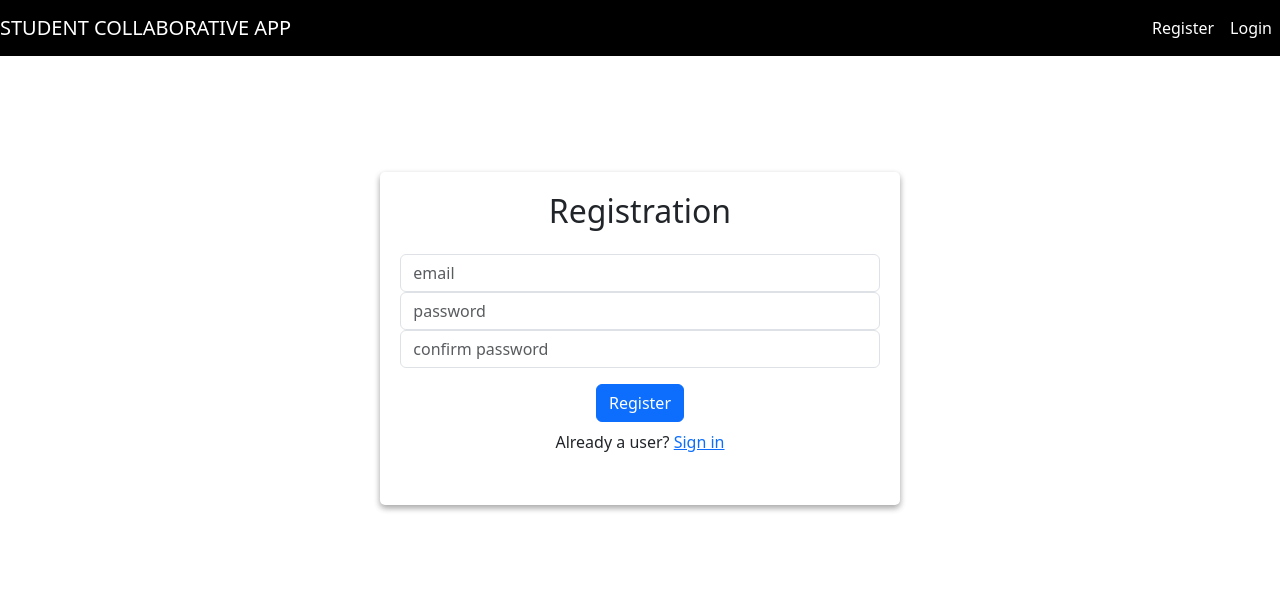
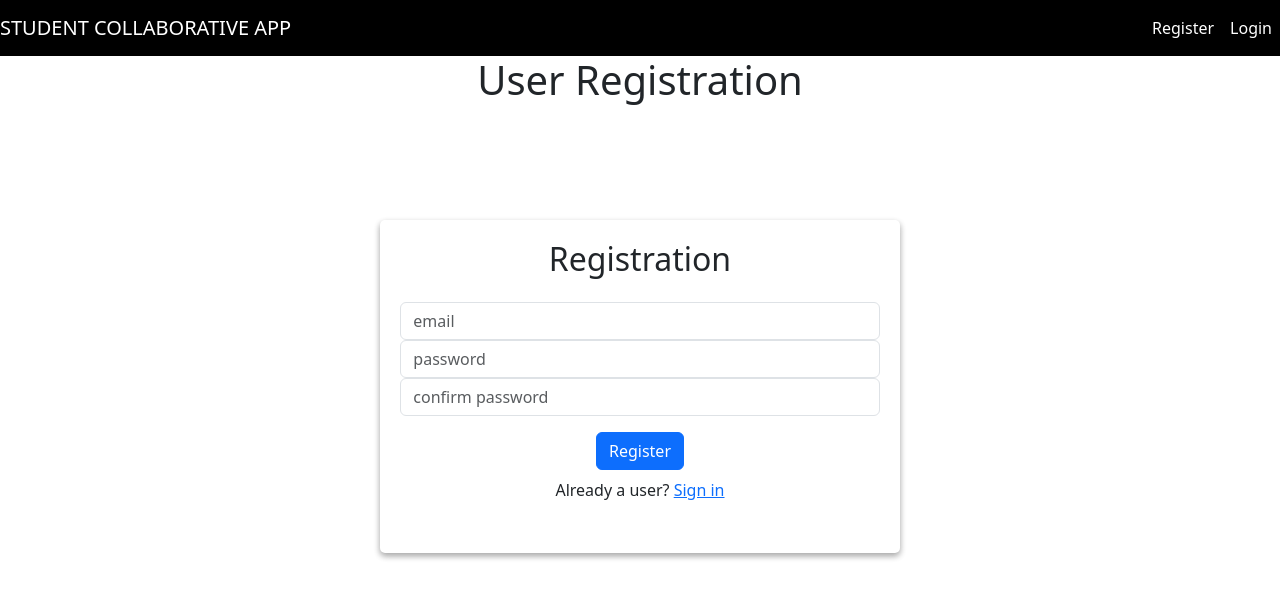
Before and after one commit to kalitadisha/Student_collaborative_app_frontend, a React (Create React App) app in the folder client/: page /registeruser in a window 1280 px wide. Shown: the top 598 px of the page. Built offline with nearby package versions, Linux system fonts and the light colour scheme; a small style sheet from the web is missing.

Commit message:
modified:   client/src/Screens/RegisterUser.js 	modified:   client/src/Screens/UserLogin.js

```diff
--- a/client/src/Screens/RegisterUser.js
+++ b/client/src/Screens/RegisterUser.js
@@ -1,10 +1,10 @@
 import axios from "axios";
 import React, { useState } from "react";
-
-import { Link } from "react-router-dom";
+import { Link, useNavigate } from 'react-router-dom';
 import Error from "../Components/Error";
 import Loader from "../Components/Loader";
 import Success from "../Components/Success";
+import { BACKEND_URL } from '../Config/constants';
 
 const RegisterUser = () => {
   // State variables for email and password
@@ -16,37 +16,130 @@ const RegisterUser = () => {
   const [loading, setLoading] = useState(false);
   const [error, setError] = useState(false);
   const [success, setSuccess] = useState();
+ /* const [formData, setFormData] = useState({
+    email: '',
+    password: '',
+    cpassword: '',
+  }); */
 
+        // Log the BACKEND_URL to the console
+        console.log("Backend URL:", BACKEND_URL);
 
+        const navigate = useNavigate();
+
+       /* const handleChange = (e) => {
+          setFormData({ ...formData, [e.target.name]: e.target.value });
+        };*/
 
   // Function to handle form submission
   const handleRegistration = async (e) => {
     e.preventDefault();
     setLoading(true);
 
+    // Password confirmation check
+    if (password !== cpassword) {
+      setError(true);
+      setLoading(false);
+      return; // Exit function if passwords don't match
+    }
+
     try {
-        const response = await axios.post("/api/auth/registeruser", {
+      // Validation logic (e.g., check email format, password length)
+      // You can add more validation rules as needed
+      if (!email || !password) {
+        setError(true);
+        setLoading(false);
+        return;
+      }
+
+
+        const response = await axios.post("/api/users/registeruser", {
           // Pass user registration details to the backend
-            //name: username,
-            email: email ,
+          email: email,
           password: password,
-            // Add other user details if needed
+          cpassword: cpassword
         });
+        if (response.status === 201) {
+          setSuccess('Registration Successful!');
+          setLoading(false);
+          navigate('/loginuser'); // Redirect to the login page after successful registration
+          // Clear form fields after successful registration
+        setEmail('');
+        setPassword('');
+        setcpassword('');
 
-        // Handle the response as needed
-        if (response.data) {
-            setSuccess(true);
-            setLoading(false);
       } else {
           setError(true);
           setLoading(false);
       }
+
     } catch (error) {
-        setError(true);
+      // Handle error
       setLoading(false);
-        console.error("Registration error:", error);
+      if (error.response && error.response.data && error.response.data.message) {
+        setError(error.response.data.message);
+      } else {
+        setError('An error occurred during admin registration. Please try again later.');
+      }
+
   }
 };
+return (
+  <div>
+    <h1>User Registration</h1>
+    <form onSubmit={handleRegistration}>
+      {loading && <Loader />}
+      {error && <Error />}
+      {success && <Success message='Registration Successful!' />}
+      <div className="row justify-content-center mt-5">
+        <div className="col-md-5 mt-5">
+          <div className="bs">
+            <div className="form-group">
+              <h2 className="mb-4" align="center">Registration</h2>
+
+              <input
+                  type="email"
+                  className="form-control"
+                  placeholder="email"
+                  value={email}
+                  onChange={(e) => setEmail(e.target.value)}
+                  required
+                />
+
+
+                <input
+                  type="password"
+                  className="form-control"
+                  placeholder="password"
+                  value={password}
+                  onChange={(e) => setPassword(e.target.value)}
+                  required
+                />
+                <input
+                  type="password"
+                  className="form-control"
+                  placeholder="confirm password"
+                  value={cpassword}
+                  onChange={(e) => { setcpassword(e.target.value) }}
+                />
+
+
+              <button className="btn btn-primary mt-3" type="submit">Register</button>
+
+              <p className="mt-2">
+                Already a user? <Link to="/loginuser">Sign in</Link>
+              </p>
+            </div>
+          </div>
+        </div>
+      </div>
+    </form>
+  </div>
+);
+}
+
+export default RegisterUser;
+/*
 
   return (
     <div>
@@ -63,6 +156,35 @@ const RegisterUser = () => {
 
               <div className="form-group" >
                 <h2 className="mb-4" align="center">Registration</h2>
+
+                 <input
+                type="email"
+                className="form-control"
+                placeholder="email"
+                name="email"
+                value={formData.email}
+                onChange={handleChange}
+                required
+              />
+
+              <input
+                type="password"
+                className="form-control"
+                placeholder="password"
+                name="password"
+                value={formData.password}
+                onChange={handleChange}
+                required
+              />
+              <input
+                type="password"
+                className="form-control"
+                placeholder="confirm password"
+                name="cpassword"
+                value={formData.cpassword}
+                onChange={handleChange}
+                required
+              />
 
                 <input
                   type="email"
@@ -108,5 +230,4 @@ const RegisterUser = () => {
     </div>
   );
 };
-
-export default RegisterUser;
+*/
--- a/client/src/Screens/UserLogin.js
+++ b/client/src/Screens/UserLogin.js
@@ -1,10 +1,10 @@
 import axios from "axios";
 import React, { useState } from "react";
-
-import { Link } from "react-router-dom";
+import { Link, useNavigate } from "react-router-dom";
 import Error from "../Components/Error";
 import Loader from "../Components/Loader";
 import Success from "../Components/Success";
+import { BACKEND_URL } from '../Config/constants';
 
 const UserLogin = () => {
     // State variables for email and password
@@ -16,7 +16,8 @@ const UserLogin = () => {
     const [success, setSuccess] = useState();
 
     //const history = useHistory();
-
+    console.log("Backend URL:", BACKEND_URL);
+    const navigate = useNavigate();
 
 
 
@@ -25,16 +26,20 @@ const UserLogin = () => {
         e.preventDefault();
         setLoading(true);
         try {
-            const response = await axios.post("/api/auth/loginuser", {
-                name: email,  // Assuming your backend expects 'name' for email
+            const response = await axios.post("/api/users/loginuser", {
+                email: email,  // Assuming your backend expects 'name' for email
                 password: password
             });
             // Assuming your backend sends a success message or user details upon successful login
-            if (response.data) {
-                setSuccess(true);
+            if (response.status === 200) {
+                setSuccess('Login Successful!');
                 setLoading(false);
+
+                setEmail('');
+                setPassword('');
+                navigate('/upload');
                 // Redirect to the desired page after successful login
-                //history.push("/dashboard");  // Change '/dashboard' to the desired path
+
             } else {
                 setError(true);
                 setLoading(false);
```
Lines whose indentation alone changed are shown as unchanged.
